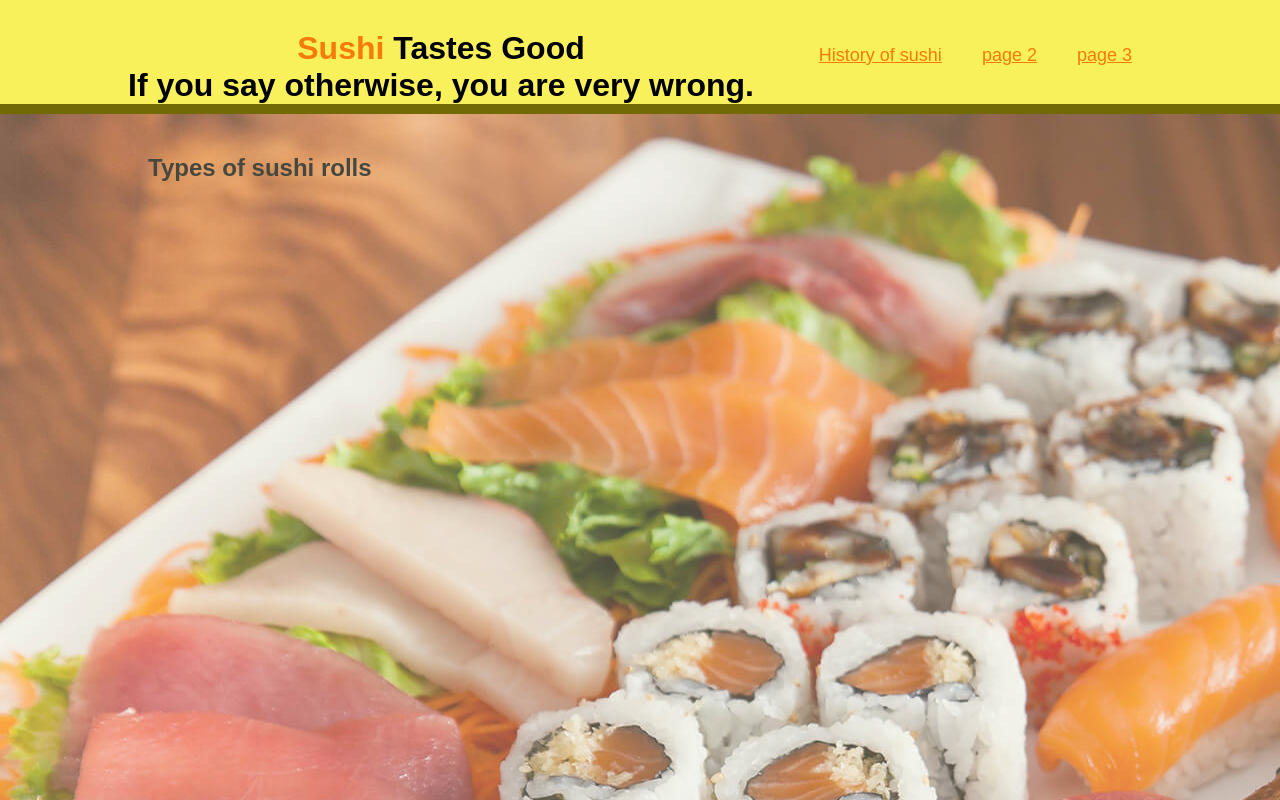
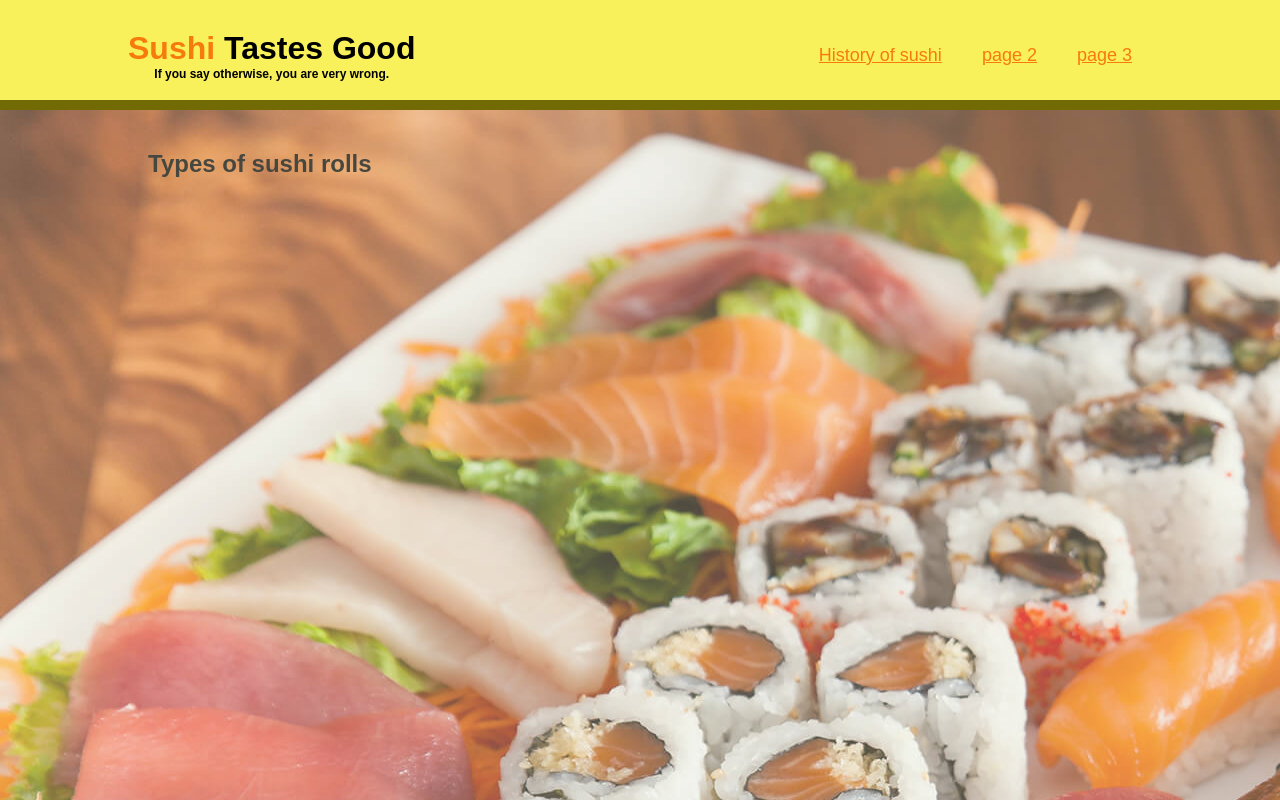
Before and after one commit to Hutabaratyakob/Hutabaratyakob.github.io, a plain HTML site: page index.html in a window 1280 px wide. Shown: the top 800 px of the page. Drawn offline with Linux system fonts and the light colour scheme.

Commit message:
FUCKING WORK PLEASE GOD

```diff
--- a/styler.css
+++ b/styler.css
@@ -74,10 +74,16 @@ header ul{
               font-weight: bold;
           }
 
+          header .smoltxt, header .current a{
+              font-size: 12px;
+          }
+
+
+
               /* Showcase */
 
     #showcase{
-        min-height:2000;
+        min-height:1000;
         background:url("sushi.jpg") no-repeat;
         background-size: 2000px 1333px;
         opacity: 0.7
```
